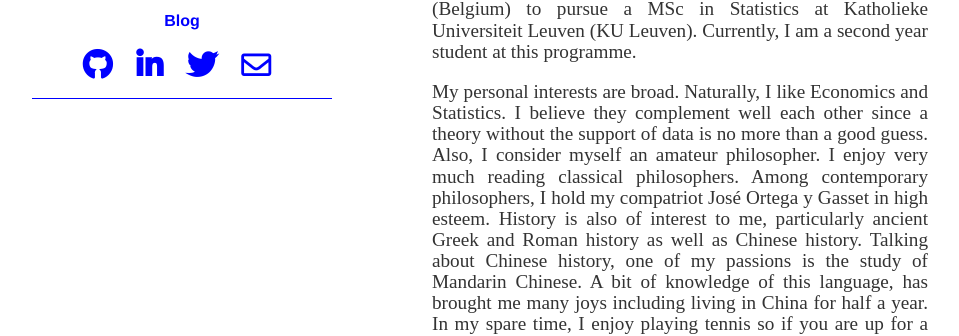
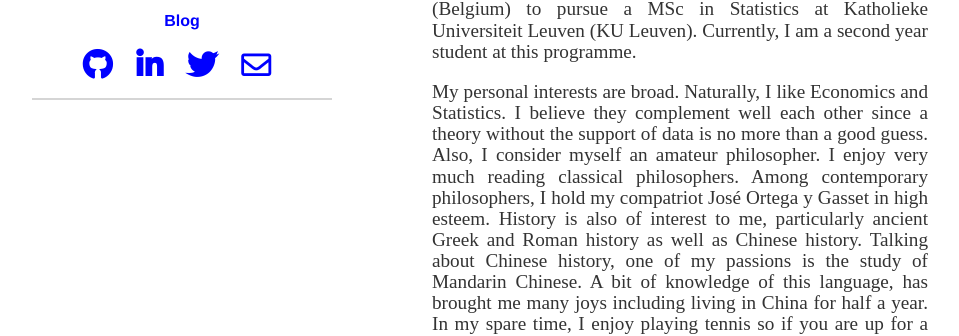
Before and after one commit to jpconher/jpconher.github.io, a Jekyll site: the page built from index.html, in a window 1280 px wide. Shown: the part 475-811 px from the top of the page, without its empty margins (160-1119 px from the left). Built offline with Jekyll 4.4.1, drawn with Linux system fonts in a browser that asks for light colours; nearby versions of some CDN libraries.

Commit message:
Update main.css

```diff
--- a/css/main.css
+++ b/css/main.css
@@ -113,7 +113,7 @@ ul.posts li a{
 }
 
 .social {
-    border-bottom: 1px solid #0000FF;
+    border-bottom: 2px solid #d5d5d5;
     margin-bottom: 20px;
 }
 
```
